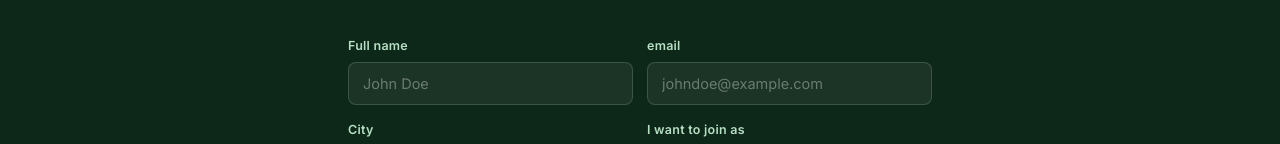
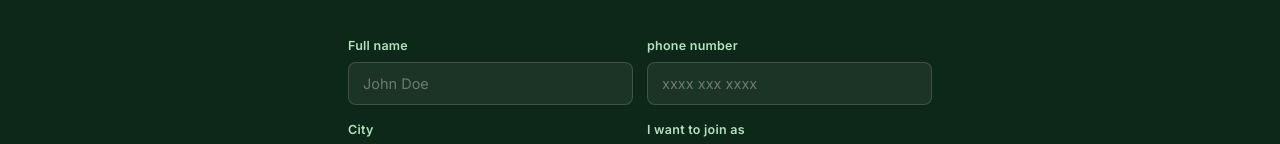
Before and after one commit to I-edison/WhoseNearby, a plain HTML site: page index.html in a window 1280 px wide. Shown: the part 2594-2738 px from the top of the page. Drawn offline with Linux system fonts and the light colour scheme.

Commit message:
update index.html

```diff
--- a/index.html
+++ b/index.html
@@ -298,12 +298,12 @@
                 />
               </div>
               <div class="field">
-                <label for="wl-contact">email</label>
+                <label for="wl-contact">phone number</label>
                 <input
-                  type="email"
+                  type="number"
                   id="wl-contact"
                   name="contact"
-                  placeholder="johndoe@example.com"
+                  placeholder="xxxx xxx xxxx"
                   required
                 />
               </div>
```
